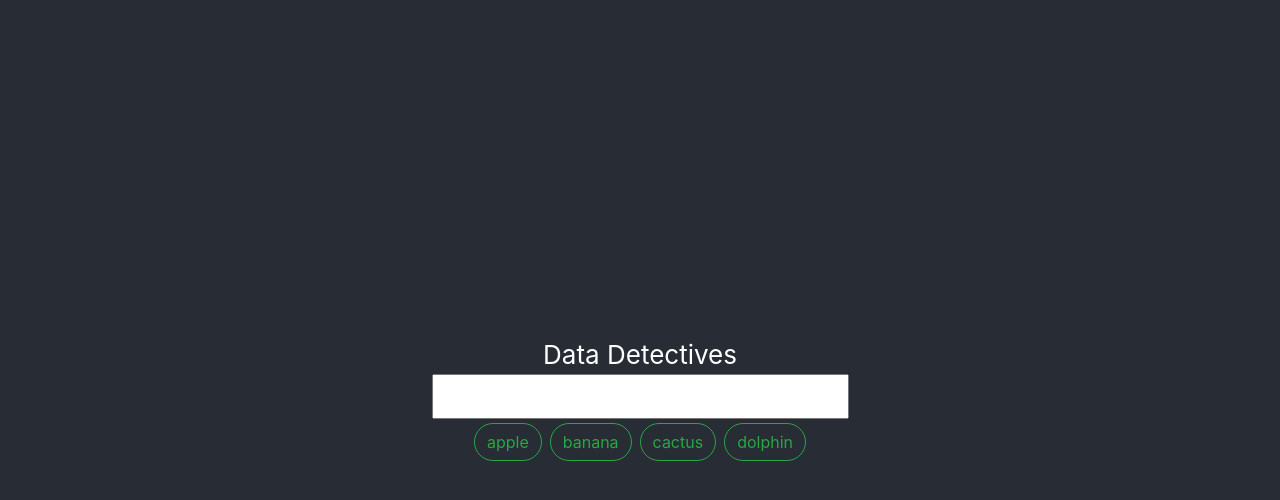
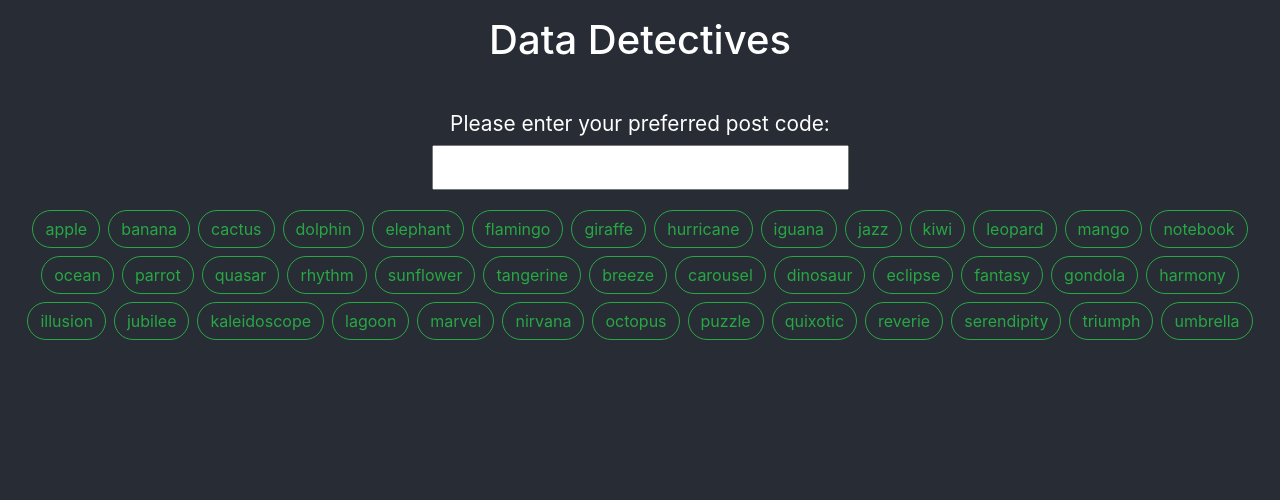
Before and after one commit to suzybee1987/data-detectives, a React (Create React App) app: page / in a window 1280 px wide. Shown: the top 500 px of the page. Built offline with nearby package versions, Linux system fonts and the light colour scheme.

Commit message:
fix: handleclick to add remove classes on topics

```diff
--- a/src/App.css
+++ b/src/App.css
@@ -1,43 +1,17 @@
 .App {
   text-align: center;
-}
-
-.App-logo {
-  height: 40vmin;
-  pointer-events: none;
-}
-
-@media (prefers-reduced-motion: no-preference) {
-  .App-logo {
-    animation: App-logo-spin infinite 20s linear;
-  }
-}
-
-.App-header {
   background-color: #282c34;
   min-height: 100vh;
   display: flex;
   flex-direction: column;
+  color: white;
+}
+
+.App-header {
   align-items: center;
   justify-content: center;
   font-size: calc(10px + 2vmin);
-  color: white;
 }
-
-.App-link {
-  color: #61dafb;
-}
-
-@keyframes App-logo-spin {
-  from {
-    transform: rotate(0deg);
-  }
-
-  to {
-    transform: rotate(360deg);
-  }
-}
-
 
 .btn {
   border-radius: 9999px;
--- a/src/App.tsx
+++ b/src/App.tsx
@@ -1,15 +1,21 @@
 import React from "react";
 import "./App.css";
-import { Topics } from "./Topics";
+import Topics from "./Topics";
 import { PostCodeFinder } from "./Postcode";
+import { Context } from "./Context";
 
 const App = () => {
   return (
-    <div className="App App-header">
-      <header>Data Detectives</header>
-      <PostCodeFinder />
-      <Topics />
-    </div>
+    <Context>
+      <div className="App">
+        <h1 className="my-3">Data Detectives</h1>
+        <main className="App-header my-3">
+          {/* postcode could be removed for authenticated journey in app */}
+          <PostCodeFinder />
+          <Topics />
+        </main>
+      </div>
+    </Context>
   );
 };
 
--- /dev/null
+++ b/src/Context/index.tsx
@@ -0,0 +1,46 @@
+import React, { createContext, useContext, ReactNode, FC } from "react";
+
+interface TopicsContextType {
+  selectedTopics: string[];
+  toggleTopic: (topic: string) => void;
+}
+
+const TopicsContext = createContext<TopicsContextType | undefined>(undefined);
+
+export const Context: FC<{ children: ReactNode }> = ({ children }) => {
+  const [selectedTopics, setSelectedTopics] = React.useState<string[]>([]);
+
+  // Assuming your toggleTopic function looks like this
+  const toggleTopic = (topic: string): void => {
+    // Check if the topic is already in the selectedTopics array
+    const isTopicSelected = selectedTopics.includes(topic);
+
+    // Check if adding the topic would exceed the limit (5 topics)
+    if (!isTopicSelected && selectedTopics.length >= 5) {
+      // Display an error message or take appropriate action
+      console.error("Cannot add more than 5 topics");
+      return;
+    }
+
+    // Toggle the topic based on its current state
+    setSelectedTopics((prevSelected) =>
+      isTopicSelected
+        ? prevSelected.filter((selectedTopic) => selectedTopic !== topic)
+        : [...prevSelected, topic]
+    );
+  };
+
+  return (
+    <TopicsContext.Provider value={{ selectedTopics, toggleTopic }}>
+      {children}
+    </TopicsContext.Provider>
+  );
+};
+
+export const useTopicsContext = (): TopicsContextType => {
+  const context = useContext(TopicsContext);
+  if (!context) {
+    throw new Error("useTopicsContext must be used within a TopicsProvider");
+  }
+  return context;
+};
--- a/src/Postcode/index.tsx
+++ b/src/Postcode/index.tsx
@@ -6,7 +6,7 @@ export const PostCodeFinder: FC = (): React.ReactElement => {
 
     const formatPostCode = (str: string) => {
       if (inputElement) {
-        str = str.toLowerCase();
+        str = str.toUpperCase();
         str = str.replace(/[^0-9a-z]/gi, "");
         const parts = str.match(/^([A-Z]{1,2}\d{1,2}[A-Z]?)\s*(\d[A-Z]{2})$/);
 
@@ -37,5 +37,10 @@ export const PostCodeFinder: FC = (): React.ReactElement => {
     };
   }, []); // empty dependency array ensures the effect runs once after initial render
 
-  return <input id="input" type="text" />;
+  return (
+    <div className="my-3">
+      <h2 className="small">Please enter your preferred post code:</h2>
+      <input id="input" type="text" />
+    </div>
+  );
 };
--- a/src/Topics/index.tsx
+++ b/src/Topics/index.tsx
@@ -1,37 +1,108 @@
-import React, { FC, useState } from "react";
+import React, { FC, useEffect, useState } from "react";
+import { useTopicsContext } from "../Context";
 
-export const Topics: FC = (): React.ReactElement => {
-  const [selectedTopics, setSelectedTopics] = useState<string[]>([]);
+const Topics: FC = (): React.ReactElement => {
+  const { selectedTopics, toggleTopic } = useTopicsContext();
+  const [errorMessage, setErrorMessage] = useState<string | null>(null);
 
   const handleClick = (topic: string): void => {
-    setSelectedTopics((prevSelected) =>
-      prevSelected.includes(topic)
-        ? prevSelected.filter((selectedTopic) => selectedTopic !== topic)
-        : [...prevSelected, topic]
-    );
+    // Check if the topic is already in the selectedTopics array
+    const isTopicSelected = selectedTopics.includes(topic);
+
+    // Check if adding the topic would exceed the limit (5 topics)
+    if (!isTopicSelected && selectedTopics.length >= 5) {
+      // Set the error message
+      setErrorMessage("Cannot add more than 5 topics");
+      return;
+    }
+
+    // Clear the error message
+    setErrorMessage(null);
+
+    // Toggle the topic based on its current state
+    toggleTopic(topic);
   };
 
-  // Change this when we get azure access data lake
-  const topicsAvailable: string[] = ["apple", "banana", "cactus", "dolphin"];
+  const topicsAvailable: string[] = [
+    "apple",
+    "banana",
+    "cactus",
+    "dolphin",
+    "elephant",
+    "flamingo",
+    "giraffe",
+    "hurricane",
+    "iguana",
+    "jazz",
+    "kiwi",
+    "leopard",
+    "mango",
+    "notebook",
+    "ocean",
+    "parrot",
+    "quasar",
+    "rhythm",
+    "sunflower",
+    "tangerine",
+    "breeze",
+    "carousel",
+    "dinosaur",
+    "eclipse",
+    "fantasy",
+    "gondola",
+    "harmony",
+    "illusion",
+    "jubilee",
+    "kaleidoscope",
+    "lagoon",
+    "marvel",
+    "nirvana",
+    "octopus",
+    "puzzle",
+    "quixotic",
+    "reverie",
+    "serendipity",
+    "triumph",
+    "umbrella",
+  ];
+
+  useEffect(() => {
+    // This effect is triggered whenever selectedTopics changes
+
+    // Loop through topicsAvailable and update classNames
+    topicsAvailable.forEach((topic: string) => {
+      const button = document.getElementById(topic);
+      if (button) {
+        const isSelected = selectedTopics.includes(topic);
+        if (isSelected) {
+          button.classList.add("btn-success");
+          button.classList.remove("btn-outline-success");
+        } else {
+          button.classList.add("btn-outline-success");
+          button.classList.remove("btn-success");
+        }
+      }
+    });
+
+    // Additional actions can be performed here if needed
+  }, [selectedTopics]);
 
   return (
     <div>
-      {topicsAvailable.map((topic: string) => {
-        const isSelected = selectedTopics.includes(topic);
-
-        return (
-          <button
-            type="button"
-            className={`btn ${
-              isSelected ? "btn-success" : "btn-outline-success"
-            } m-1`}
-            key={topic}
-            onClick={() => handleClick(topic)}
-          >
-            {topic}
-          </button>
-        );
-      })}
+      {errorMessage && <div className="error-message">{errorMessage}</div>}
+      {topicsAvailable.map((topic: string) => (
+        <button
+          type="button"
+          className={`btn m-1 btn-outline-success`}
+          key={topic}
+          onClick={() => handleClick(topic)}
+          id={topic}
+        >
+          {topic}
+        </button>
+      ))}
     </div>
   );
 };
+
+export default Topics;
```
